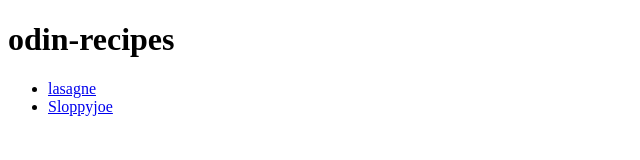
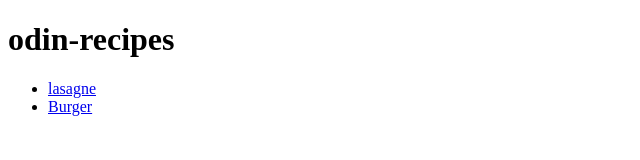
Before and after one commit to zerobishop/odin-recipes, a plain HTML site: page index.html in a window 1280 px wide. Shown: the full height of the page, 0-640 px from the left. Drawn offline with Linux system fonts and the light colour scheme.

Commit message:
Changed sloppy joe tag

```diff
--- a/index.html
+++ b/index.html
@@ -12,7 +12,7 @@
     <p>
         <ul>
             <li><a href="./recipes/lasagna.html">lasagne</a></li>
-            <li><a href="./recipes/sloppyjoe.html">Sloppyjoe</a></li>
+            <li><a href="./recipes/sloppyjoe.html">Burger</a></li>
         </ul>
     </p>
 </body>
```
